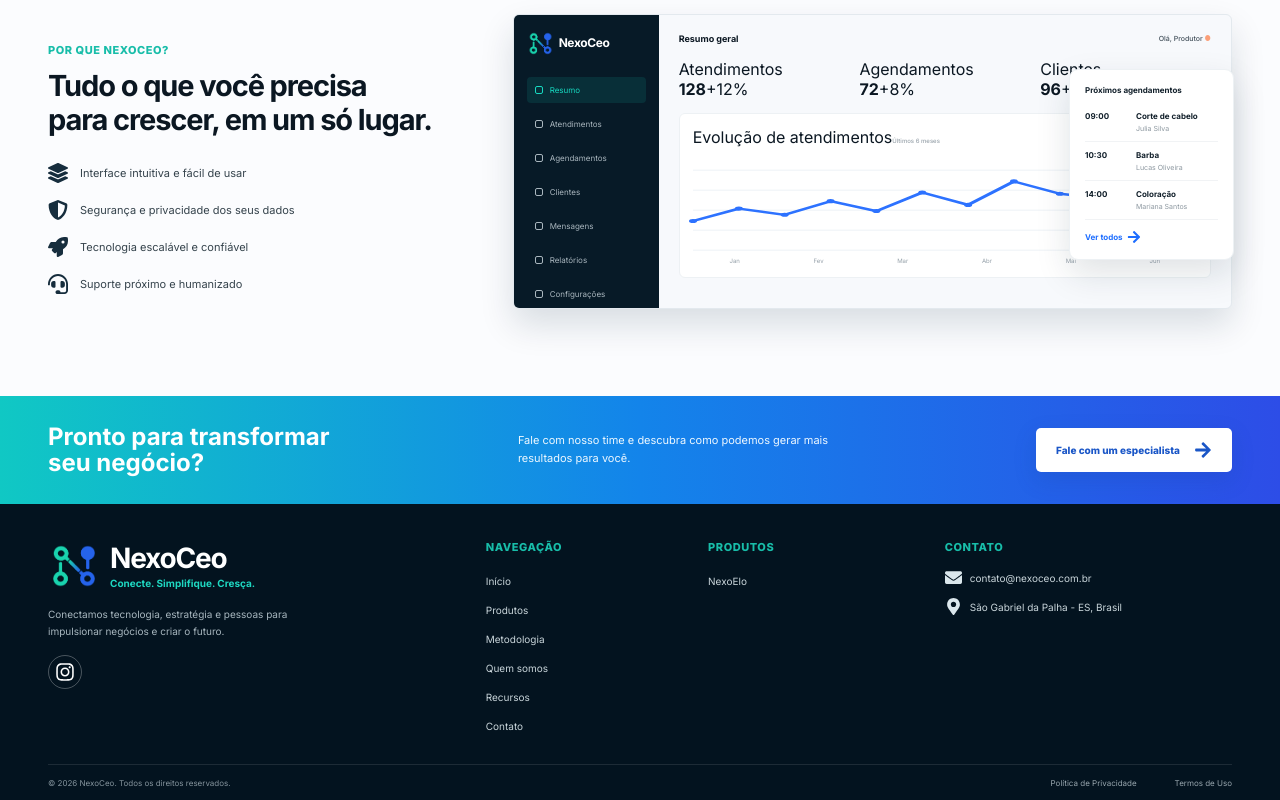
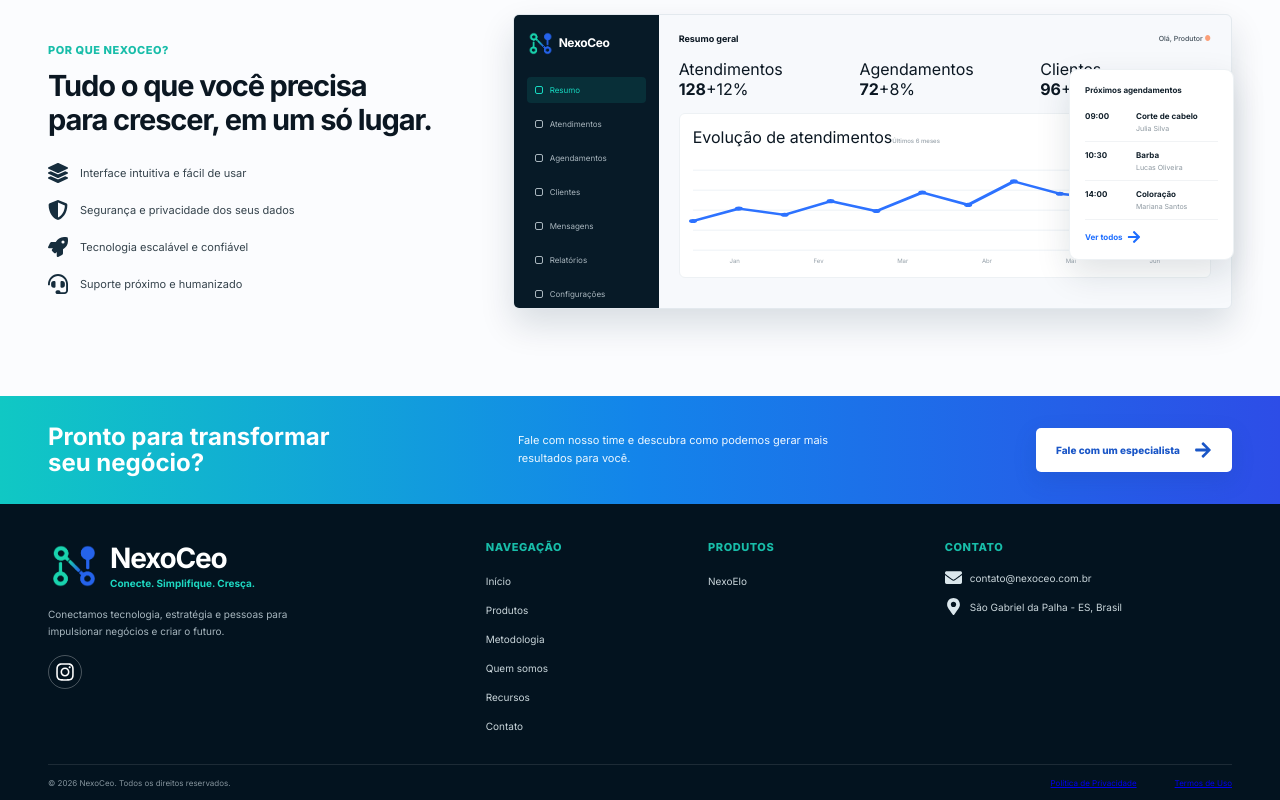
Before and after one commit to NexoCeo/nexoceo-site, a React (Vite) app: page / in a window 1280 px wide. Shown: the part 2026-2826 px from the top of the page. Built offline with nearby package versions, Linux system fonts and the light colour scheme.

Commit message:
Link footer legal documents

```diff
--- a/src/components/layout/footer/Footer.tsx
+++ b/src/components/layout/footer/Footer.tsx
@@ -139,13 +139,9 @@ function Footer() {
         </span>
 
         <div>
-          <button type="button">
-            Política de Privacidade
-          </button>
+          <a href="/politica-de-privacidade">Política de Privacidade</a>
 
-          <button type="button">
-            Termos de Uso
-          </button>
+          <a href="/termos-de-uso">Termos de Uso</a>
         </div>
       </div>
     </footer>
```
